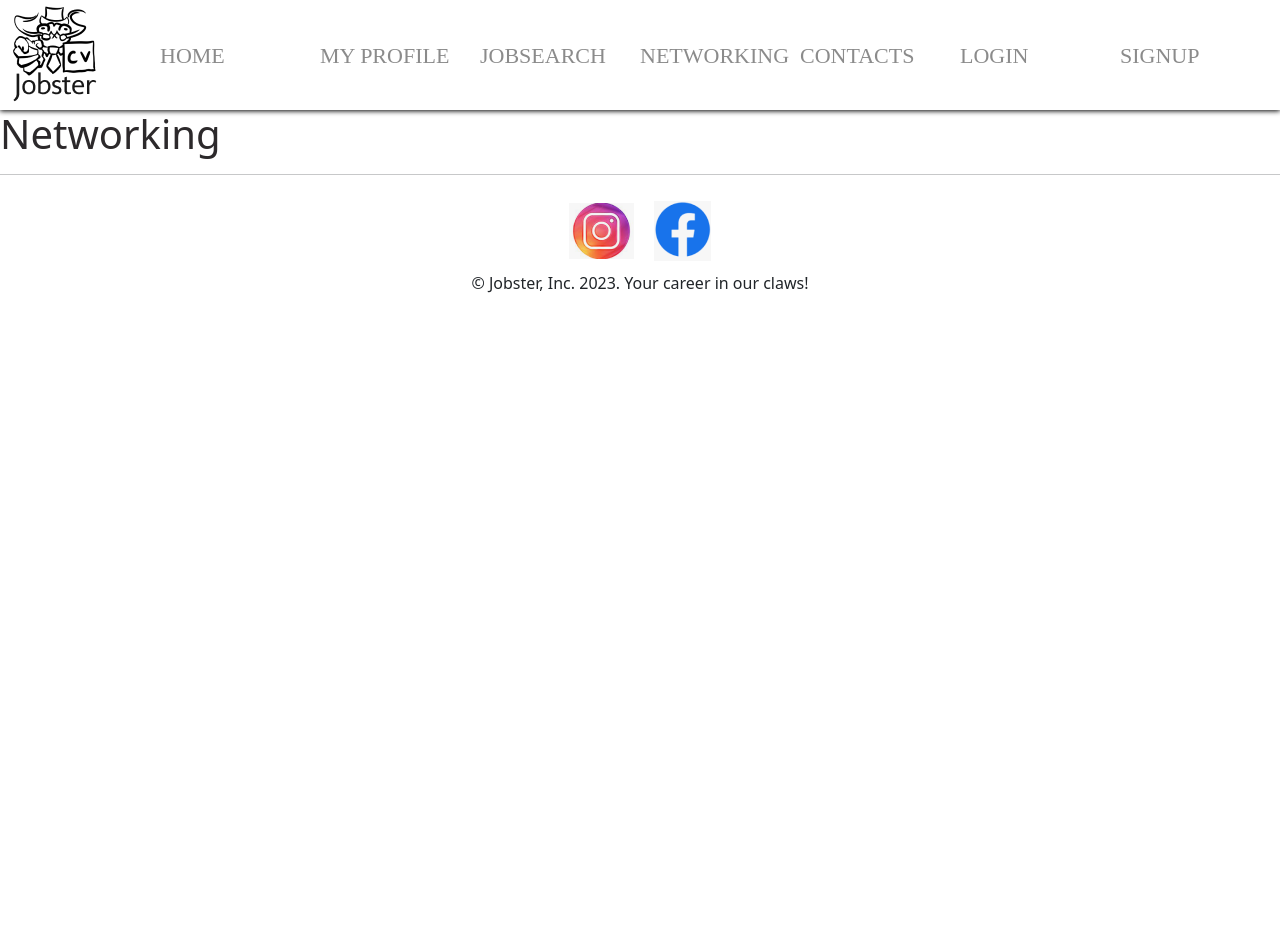
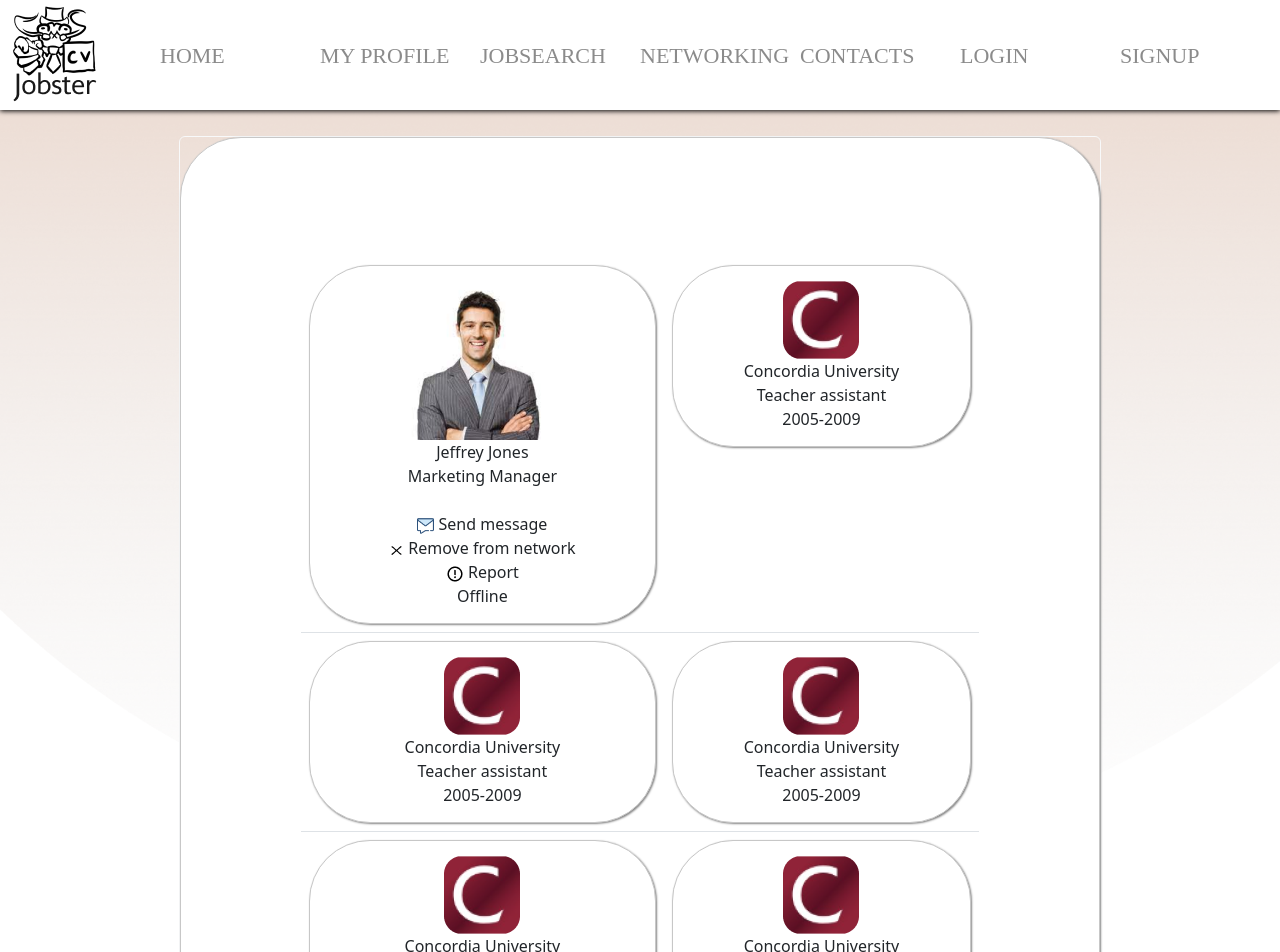
Before and after one commit to ddahan008/CODEBUSTERS, a React (Create React App) app: page /Networking in a window 1280 px wide. Shown: the top 952 px of the page. Before the commit the page ends 800 px from the top, so only its background shows below. Built offline with nearby package versions, Linux system fonts and the light colour scheme.

Commit message:
touch up profile page

```diff
--- a/src/pages/MYPROFILE.js
+++ b/src/pages/MYPROFILE.js
@@ -408,24 +408,18 @@ function MYPROFILE() {
           <div>Jeffrey Jones</div>
           <div>Marketing Manager</div>
           <br/>
-          <div><img src={ require('./mail-icon.png') } /> Send message</div>
-          <div><img src={ require('./x-icon.png') } /> Remove from network</div>
-          <div><img src={ require('./ex-icon.png') } /> Report</div>
-          <div >Offline</div>
+          <div><img src={ require('./VP-icon.png') } /> View profile </div>
       </div>
     </td>
 
 
     <td >
-      <div className="roundBorder2">
+    <div className="roundBorder2">
           <div><img src={ require('./user1-icon.png') } /></div>
           <div>Jeffrey Jones</div>
           <div>Marketing Manager</div>
           <br/>
-          <div><img src={ require('./mail-icon.png') } /> Send message</div>
-          <div><img src={ require('./x-icon.png') } /> Remove from network</div>
-          <div><img src={ require('./ex-icon.png') } /> Report</div>
-          <div >Offline</div>
+          <div><img src={ require('./VP-icon.png') } /> View profile </div>
       </div>
     </td>
 {/*------ ROW2 ----------*/}
@@ -433,28 +427,22 @@ function MYPROFILE() {
 
   <tr >
   <td >
-      <div className="roundBorder2">
+  <div className="roundBorder2">
           <div><img src={ require('./user1-icon.png') } /></div>
           <div>Jeffrey Jones</div>
           <div>Marketing Manager</div>
           <br/>
-          <div><img src={ require('./mail-icon.png') } /> Send message</div>
-          <div><img src={ require('./x-icon.png') } /> Remove from network</div>
-          <div><img src={ require('./ex-icon.png') } /> Report</div>
-          <div >Offline</div>
+          <div><img src={ require('./VP-icon.png') } /> View profile </div>
       </div>
     </td>
 
     <td >
-      <div className="roundBorder2">
+    <div className="roundBorder2">
           <div><img src={ require('./user1-icon.png') } /></div>
           <div>Jeffrey Jones</div>
           <div>Marketing Manager</div>
           <br/>
-          <div><img src={ require('./mail-icon.png') } /> Send message</div>
-          <div><img src={ require('./x-icon.png') } /> Remove from network</div>
-          <div><img src={ require('./ex-icon.png') } /> Report</div>
-          <div >Offline</div>
+          <div><img src={ require('./VP-icon.png') } /> View profile </div>
       </div>
     </td>
   </tr>
@@ -462,28 +450,22 @@ function MYPROFILE() {
 {/*------ ROW3 ----------*/}
   <tr >
   <td >
-      <div className="roundBorder2">
+  <div className="roundBorder2">
           <div><img src={ require('./user1-icon.png') } /></div>
           <div>Jeffrey Jones</div>
           <div>Marketing Manager</div>
           <br/>
-          <div><img src={ require('./mail-icon.png') } /> Send message</div>
-          <div><img src={ require('./x-icon.png') } /> Remove from network</div>
-          <div><img src={ require('./ex-icon.png') } /> Report</div>
-          <div >Offline</div>
+          <div><img src={ require('./VP-icon.png') } /> View profile </div>
       </div>
     </td>
 
     <td >
-      <div className="roundBorder2">
+    <div className="roundBorder2">
           <div><img src={ require('./user1-icon.png') } /></div>
           <div>Jeffrey Jones</div>
           <div>Marketing Manager</div>
           <br/>
-          <div><img src={ require('./mail-icon.png') } /> Send message</div>
-          <div><img src={ require('./x-icon.png') } /> Remove from network</div>
-          <div><img src={ require('./ex-icon.png') } /> Report</div>
-          <div >Offline</div>
+          <div><img src={ require('./VP-icon.png') } /> View profile </div>
       </div>
     </td>
   </tr>
--- /dev/null
+++ b/src/pages/Networking.css
@@ -0,0 +1,67 @@
+
+.bg1{
+    position: absolute;
+    width: 100%;
+    z-index: -2;
+  }
+
+
+.card{
+margin-left:5%;
+margin-right:5%;
+z-index:-1;
+border-color:#a9252500;
+background: rgba(0, 0, 255, 0) !important;
+
+}
+
+.card-group{
+    margin-left:10%;
+    margin-right:10%;
+    margin-top:2%;
+
+}
+
+.card-body{
+    margin:10%;
+
+}
+
+
+
+.roundBorder{
+    border: solid 0.5px;
+    border-color:#c7c7c7;
+    border-radius: 61px;
+    box-shadow: 1px 1px 2px #888888;
+    background: #ffff;
+    width: 100%;
+    height: 100%;
+    z-index: -1;
+}
+
+.roundBorder2{
+    border: solid 0.5px;
+    border-color:#c7c7c7;
+    border-radius: 61px;
+    box-shadow: 1px 1px 2px #888888;
+    background: #ffff;
+padding: 15px;
+    z-index: -1;
+}
+
+
+
+.centertable{
+
+    text-align: left;
+   top:100px;
+   margin-top: auto;
+   margin-bottom: 100px;
+
+}
+
+.movetable{
+    margin-top: 25%;
+
+}
--- a/src/pages/Networking.js
+++ b/src/pages/Networking.js
@@ -1,9 +1,126 @@
+import classes from './Networking.css';
+    import {Button, Card,CardGroup,Alert,Table} from 'react-bootstrap';
+import 'bootstrap/dist/css/bootstrap.min.css';
+
+
+
 function Networking() {
     return (
+        <>
 
-        <h1>Networking</h1>
 
+
+
+        <img className={"bg1"} src={ require('./bg1.png') } />
+
+
+{/*----------------------------------- WORK EXPERIENCE CARD -----------------------------------*/}
+<CardGroup>
+
+<Card className="text-center" border="light">
+<div className="roundBorder2">
+  <Card.Body>
+
+
+
+
+  <Table>
+
+<tbody>
+   {/*------ ROW1 ----------*/}
+  <tr>
+
+    <td >
+    <div className="roundBorder2">
+          <div><img src={ require('./user1-icon.png') } /></div>
+          <div>Jeffrey Jones</div>
+          <div>Marketing Manager</div>
+          <br/>
+          <div><img src={ require('./mail-icon.png') } /> Send message</div>
+          <div><img src={ require('./x-icon.png') } /> Remove from network</div>
+          <div><img src={ require('./ex-icon.png') } /> Report</div>
+          <div >Offline</div>
+      </div>
+    </td>
+
+
+    <td >
+      <div className="roundBorder2">
+          <div><img src={ require('./concordia-icon.png') } /></div>
+          <div>Concordia University</div>
+          <div>Teacher assistant</div>
+          <div>2005-2009</div>
+      </div>
+    </td>
+{/*------ ROW2 ----------*/}
+  </tr>
+
+  <tr >
+  <td >
+      <div className="roundBorder2">
+          <div><img src={ require('./concordia-icon.png') } /></div>
+          <div>Concordia University</div>
+          <div>Teacher assistant</div>
+          <div>2005-2009</div>
+      </div>
+    </td>
+
+    <td >
+      <div className="roundBorder2">
+          <div><img src={ require('./concordia-icon.png') } /></div>
+          <div>Concordia University</div>
+          <div>Teacher assistant</div>
+          <div>2005-2009</div>
+      </div>
+    </td>
+  </tr>
+
+{/*------ ROW3 ----------*/}
+  <tr >
+  <td >
+      <div className="roundBorder2">
+          <div><img src={ require('./concordia-icon.png') } /></div>
+          <div>Concordia University</div>
+          <div>Teacher assistant</div>
+          <div>2005-2009</div>
+      </div>
+    </td>
+
+    <td >
+      <div className="roundBorder2">
+          <div><img src={ require('./concordia-icon.png') } /></div>
+          <div>Concordia University</div>
+          <div>Teacher assistant</div>
+          <div>2005-2009</div>
+      </div>
+    </td>
+  </tr>
+
+</tbody>
+</Table>
+   </Card.Body>
+
+  </div>
+  </Card>
+
+</CardGroup>
+
+
+
+
+
+
+
+
+
+
+
+
+
+        </>
     );
   }
 
+
+
   export default Networking;
```
Also changed, not shown: src/pages/VP-icon.png (added).
